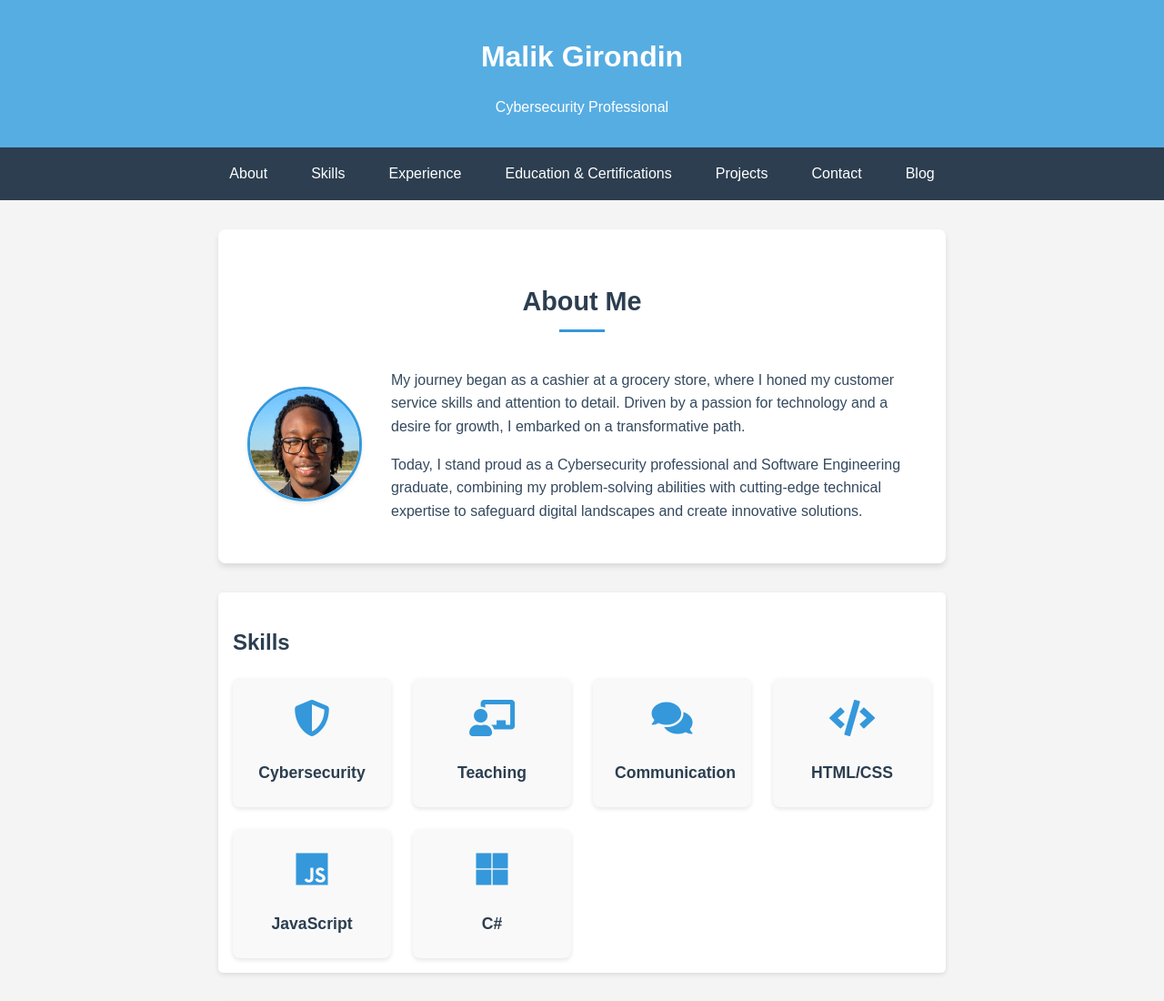
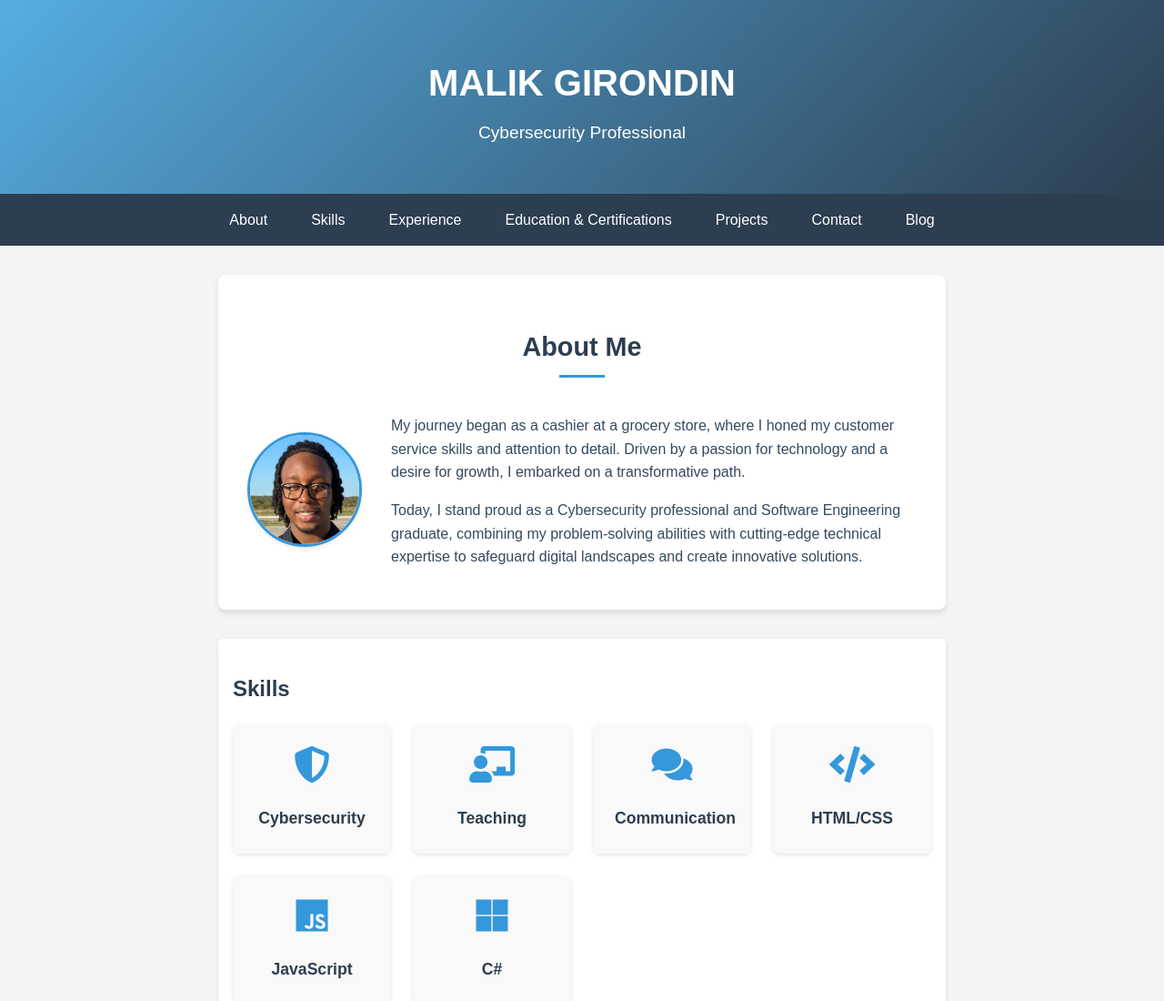
Before and after one commit to Malik-Girondin/Portfolio-Site, a plain HTML site: page index.html in a window 1280 px wide. Shown: the top 1100 px of the page at 91% size. Drawn offline with Linux system fonts and the light colour scheme.

Commit message:
Styled the header for the site

```diff
--- a/styles.css
+++ b/styles.css
@@ -11,14 +11,24 @@ body {
 }
 
 header {
-    background-color: #56ade2; /* Changed from #35424a to #56ade2 */
+    background: linear-gradient(135deg, #56ade2, #2c3e50);
     color: #ffffff;
     text-align: center;
-    padding: 1rem;
+    padding: 2rem;
+    box-shadow: 0 4px 10px rgba(0, 0, 0, 0.2);
 }
 
 header h1 {
     margin-bottom: 0.5rem;
+    font-size: 2.5rem;
+    font-weight: bold;
+    text-transform: uppercase;
+}
+
+header p {
+    font-size: 1.2rem;
+    font-weight: 300;
+    margin-top: 0;
 }
 
 nav {
```
